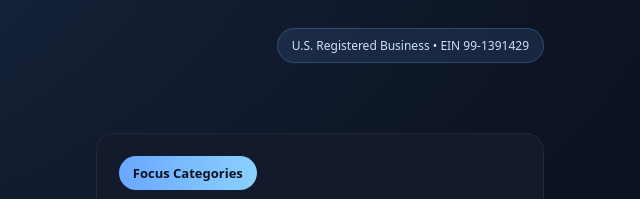
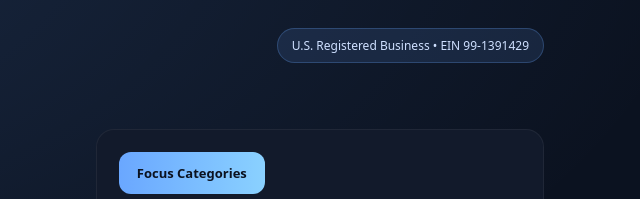
Before and after one commit to MateusRQueiroz/RQBestprices, a plain HTML site: page index.html in a window 1280 px wide. Shown: the top 199 px of the page, 608-1248 px from the left. Drawn offline with Linux system fonts and the light colour scheme.

Commit message:
Update index.html

```diff
--- a/index.html
+++ b/index.html
@@ -19,12 +19,8 @@
     body { margin:0; font-family: system-ui, -apple-system, Segoe UI, Roboto, Helvetica, Arial, sans-serif; background: radial-gradient(1200px 600px at 10% -10%, rgba(106,167,255,.18), transparent),
               linear-gradient(180deg, #0b1220 0%, #0b1220 30%, #0b1220 100%);
            color: var(--fg); }
-    a:link {
-      color: white;
-    }
-    a:visited {
-      color: rgb(225, 215, 215);
-    }
+    a:link { color: white; }
+    a:visited { color: rgb(225, 215, 215); }
     .wrap { max-width: 1080px; margin: 0 auto; padding: 28px; }
     header { display:flex; align-items:center; justify-content:space-between; gap:16px; }
     .logo { font-weight: 800; letter-spacing:.3px; font-size: 22px; }
@@ -40,18 +36,21 @@
     .grid { display:grid; grid-template-columns: repeat(3, 1fr); gap:18px; }
     .grid .card h3 { margin:0 0 8px; font-size:18px; }
     .grid .card p { margin:0; color:var(--muted); font-size:14px; }
+
+    /* ONLY THIS CHANGED: make the "Focus Categories" pill match the primary button */
     .tag {
       display:inline-flex;
       align-items:center;
       justify-content:center;
-  padding:8px 14px;
-  border-radius:999px;
-  background: linear-gradient(90deg, var(--brand), #8ad1ff);
-  color:#0b1220; /* dark text for contrast */
+      padding:12px 18px;                /* same as .btn */
+      border-radius:12px;                /* same as .btn */
+      background: linear-gradient(90deg, var(--brand), #8ad1ff) !important;
+      color:#0b1220 !important;          /* dark text like the button */
       font-weight:600;
       font-size:13px;
-  border:none;
+      border:none !important;
     }
+
     .section { margin: 30px 0; }
     ul.clean { list-style:none; padding-left:0; margin:0; }
     ul.clean li { margin:8px 0; color: var(--muted); }
@@ -125,13 +124,6 @@
     </footer>
   </div>
 
-  <!--
-    HOW TO USE
-    1) Replace placeholders like RQ Bestprices, {{AMAZON_STORE_URL}}, etc.
-    2) Host this file anywhere (e.g., Netlify, GitHub Pages, your domain) OR
-       embed the hosted URL inside Google Sites (Insert → Embed → By URL).
-    3) If you prefer building natively in Google Sites, copy each section's text.
-  -->
   <script>document.getElementById('y').textContent = new Date().getFullYear();</script>
 </body>
 </html>
```
Lines whose indentation alone changed are shown as unchanged.
